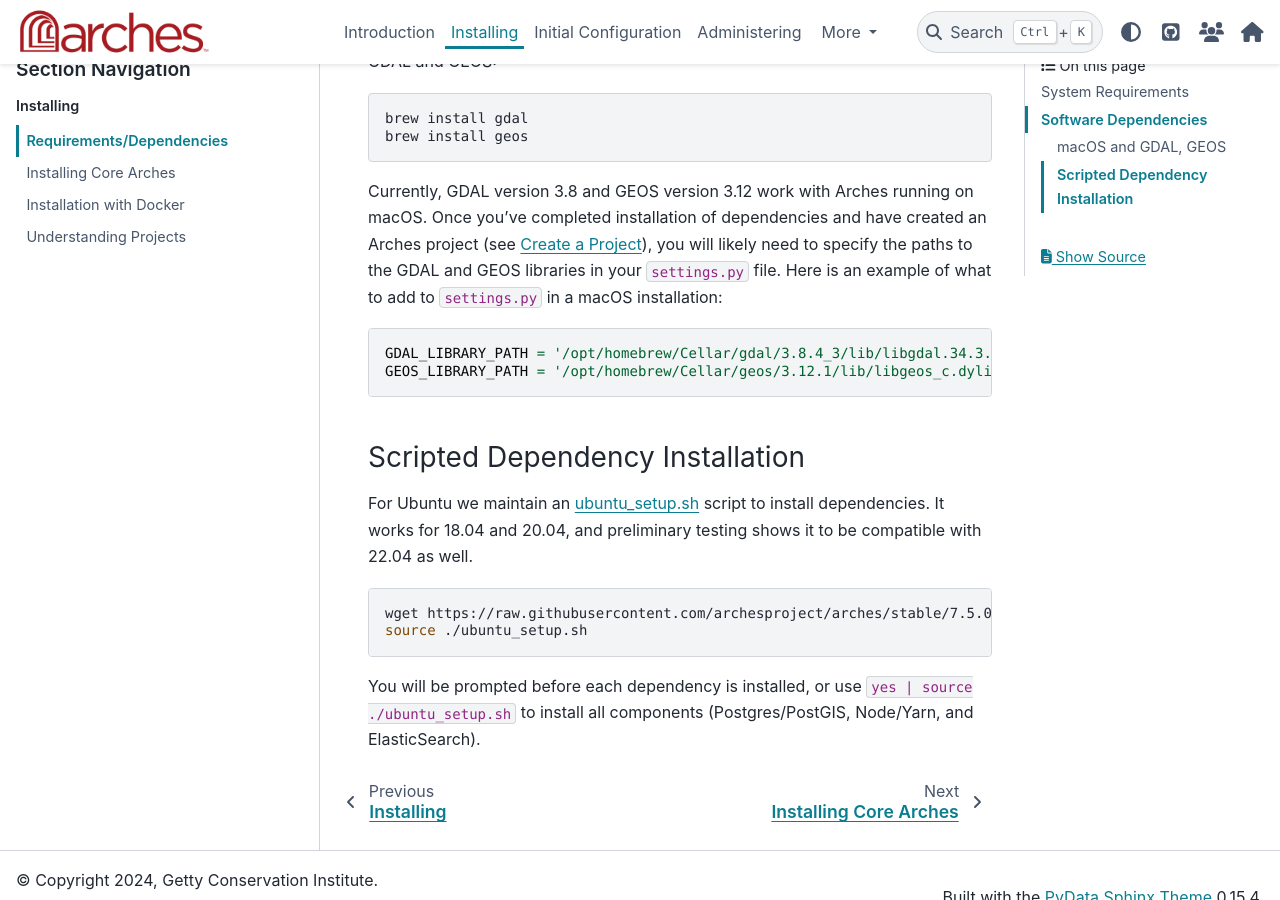
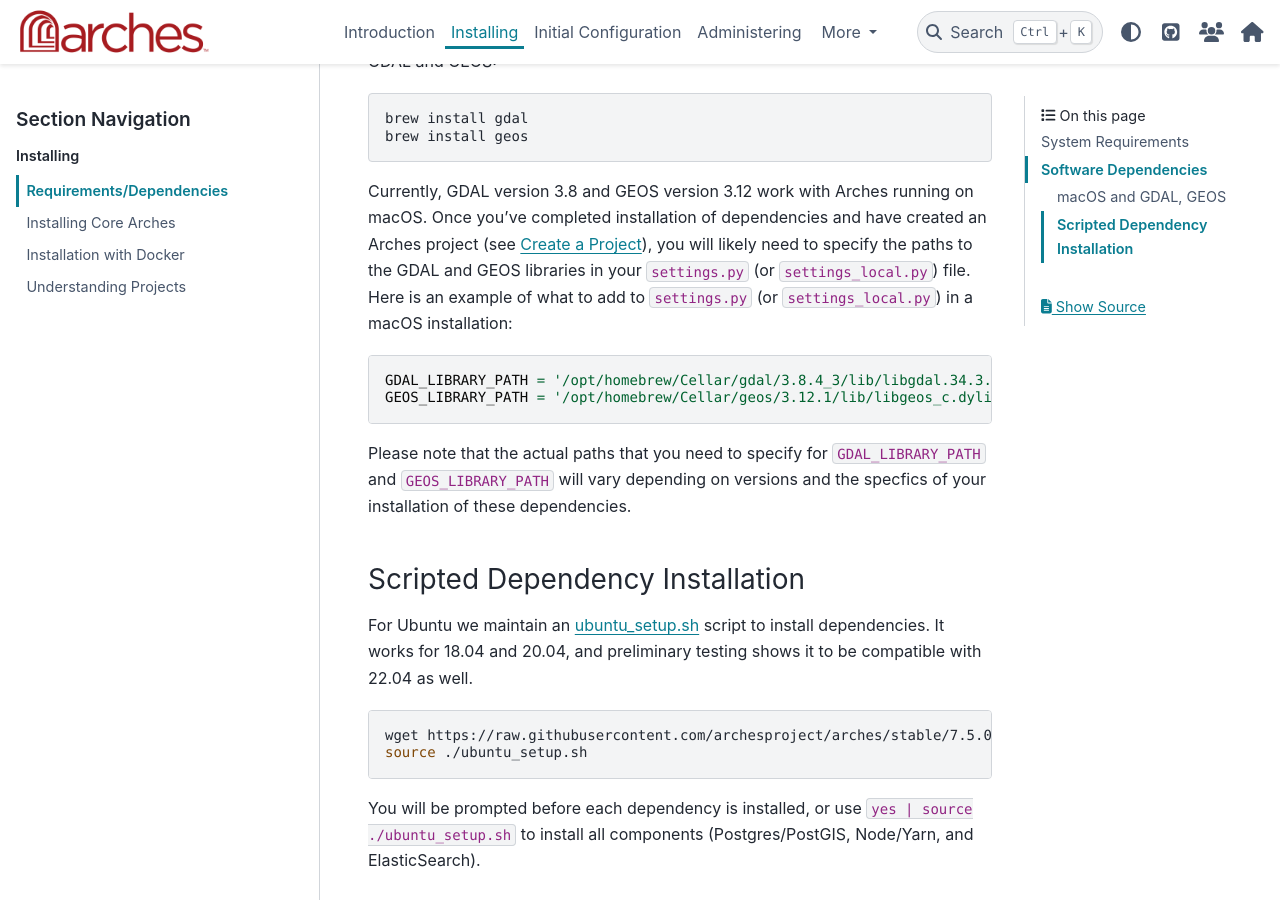
Before and after one commit to archesproject/arches-docs, a Sphinx documentation site: the page built from docs/installing/requirements-and-dependencies.rst, in a window 1280 px wide and 900 px high, scrolled down 2535 px. Built offline with Sphinx 7.4.7 and the PyData theme 0.15.4, drawn with Linux system fonts in a browser that asks for light colours.

```diff
--- a/docs/installing/requirements-and-dependencies.rst
+++ b/docs/installing/requirements-and-dependencies.rst
@@ -58,13 +58,14 @@
     brew install gdal
     brew install geos
 
-Currently, GDAL version 3.8 and GEOS version 3.12 work with Arches running on macOS. Once you've completed installation of dependencies and have created an Arches project (see :ref:`Create a Project`), you will likely need to specify the paths to the GDAL and GEOS libraries in your ``settings.py`` file. Here is an example of what to add to ``settings.py`` in a macOS installation:
+Currently, GDAL version 3.8 and GEOS version 3.12 work with Arches running on macOS. Once you've completed installation of dependencies and have created an Arches project (see :ref:`Create a Project`), you will likely need to specify the paths to the GDAL and GEOS libraries in your ``settings.py`` (or ``settings_local.py``) file. Here is an example of what to add to ``settings.py`` (or ``settings_local.py``) in a macOS installation:
 
 .. code-block:: python
 
     GDAL_LIBRARY_PATH = '/opt/homebrew/Cellar/gdal/3.8.4_3/lib/libgdal.34.3.8.4.dylib'
     GEOS_LIBRARY_PATH = '/opt/homebrew/Cellar/geos/3.12.1/lib/libgeos_c.dylib'
 
+Please note that the actual paths that you need to specify for ``GDAL_LIBRARY_PATH`` and ``GEOS_LIBRARY_PATH`` will vary depending on versions and the specfics of your installation of these dependencies.
 
 
 
```
